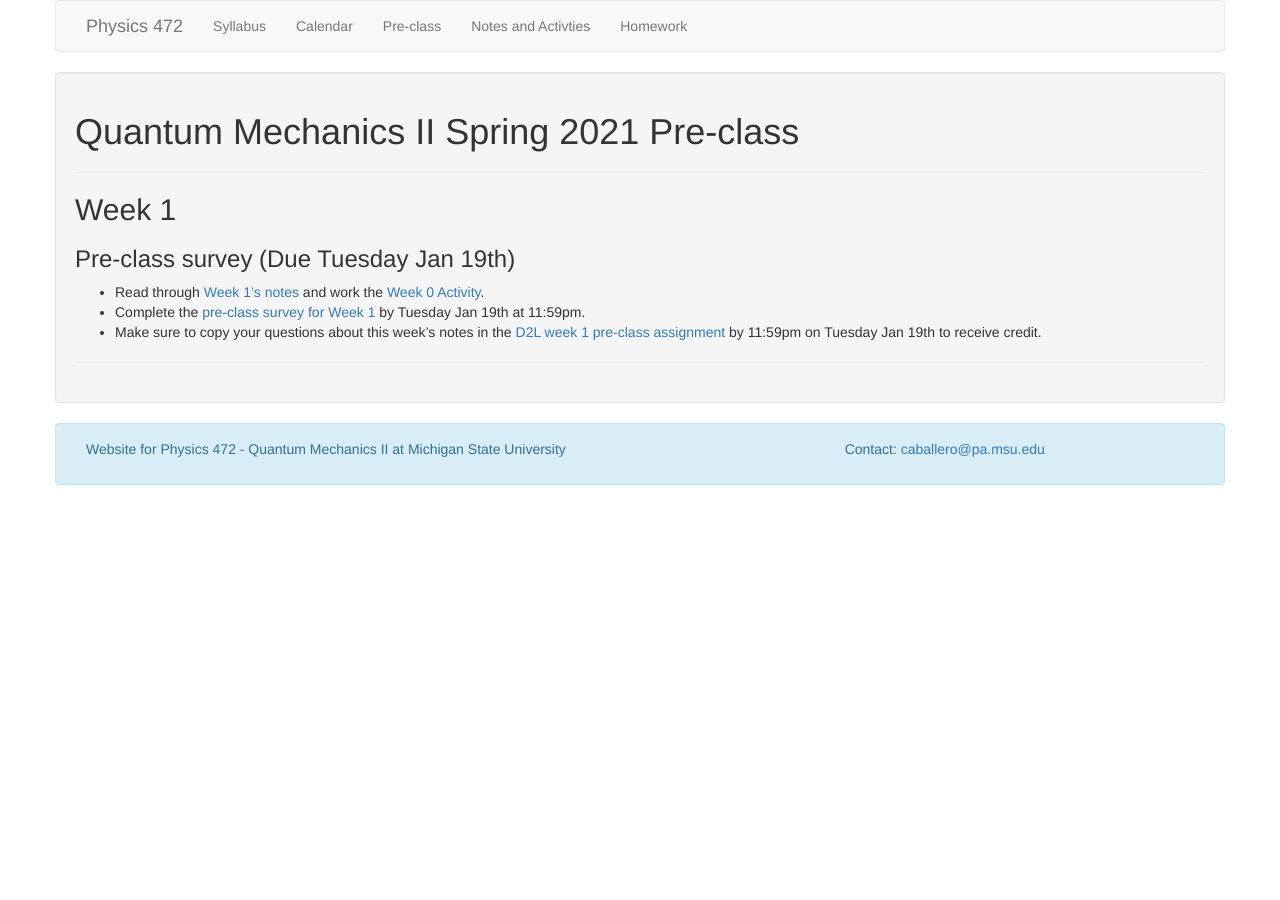
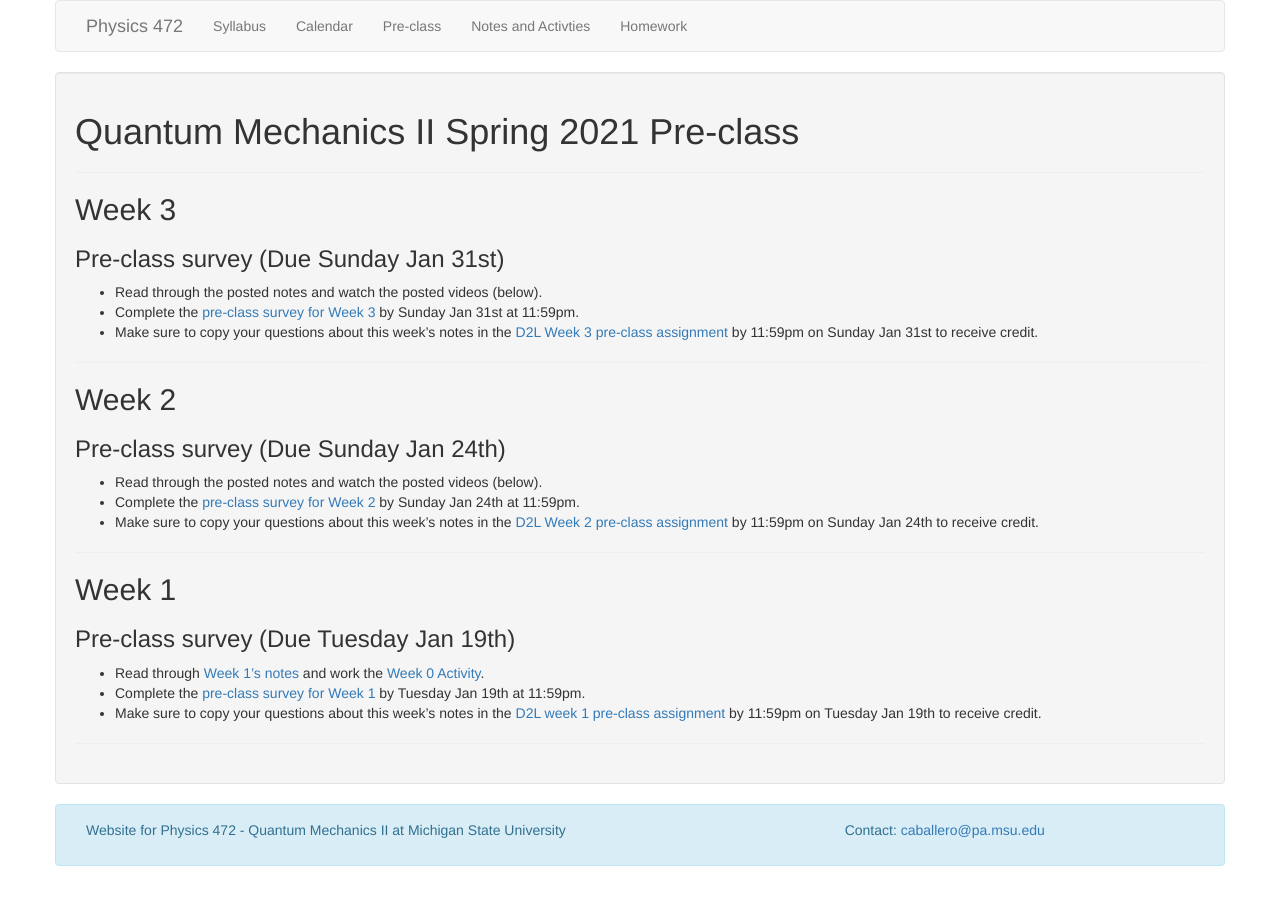
Before and after one commit to dannycab/phy472msu_s2021, a Jekyll site: the page built from preclass.md, in a window 1280 px wide. Built offline with Jekyll 4.4.1, drawn with Linux system fonts in a browser that asks for light colours.

Commit message:
updated pre-class page

```diff
--- a/preclass.md
+++ b/preclass.md
@@ -6,6 +6,26 @@
 ---
 
 ---
+
+## Week 3
+
+### Pre-class survey (Due Sunday Jan 31st)
+
+* Read through the posted notes and watch the posted videos (below).
+* Complete the [pre-class survey for Week 3](https://msu.co1.qualtrics.com/jfe/form/SV_6gSvFNnmkbUANOl) by Sunday Jan 31st at 11:59pm.
+* Make sure to copy your questions about this week's notes in the [D2L Week 3 pre-class assignment](https://d2l.msu.edu) by 11:59pm on Sunday Jan 31st to receive credit.
+
+----
+
+## Week 2
+
+### Pre-class survey (Due Sunday Jan 24th)
+
+* Read through the posted notes and watch the posted videos (below).
+* Complete the [pre-class survey for Week 2](https://msu.co1.qualtrics.com/jfe/form/SV_6gSvFNnmkbUANOl) by Sunday Jan 24th at 11:59pm.
+* Make sure to copy your questions about this week's notes in the [D2L Week 2 pre-class assignment](https://d2l.msu.edu) by 11:59pm on Sunday Jan 24th to receive credit.
+
+----
 
 ## Week 1
 
```
